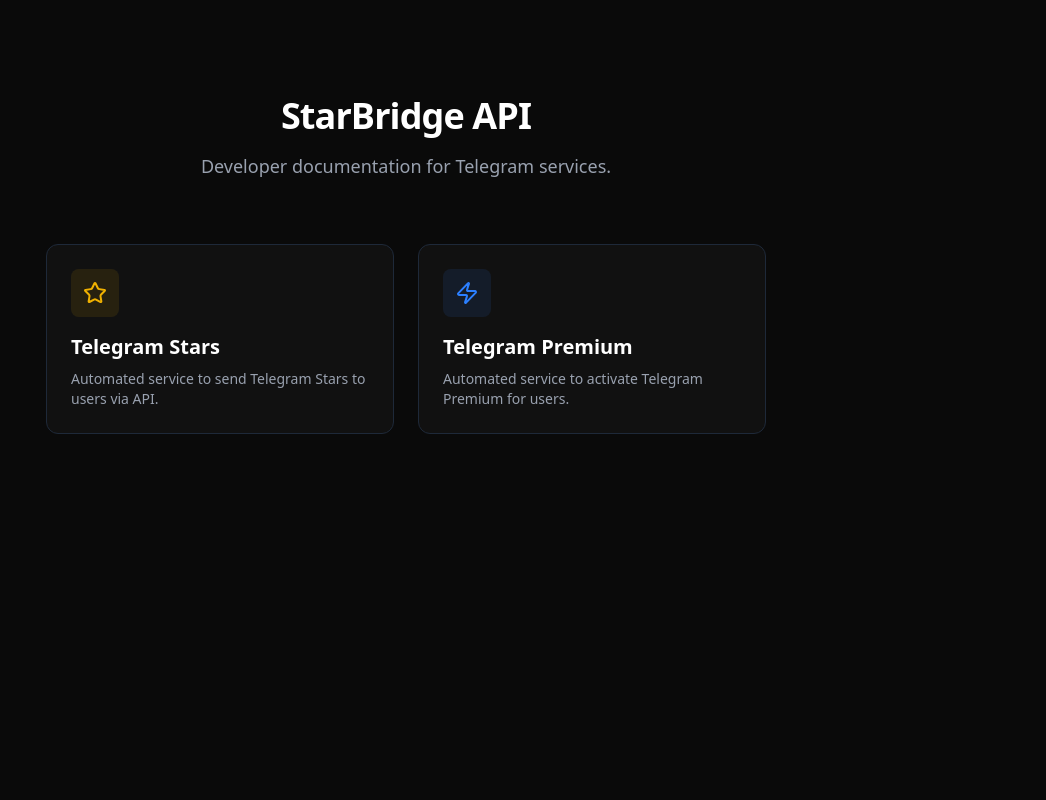
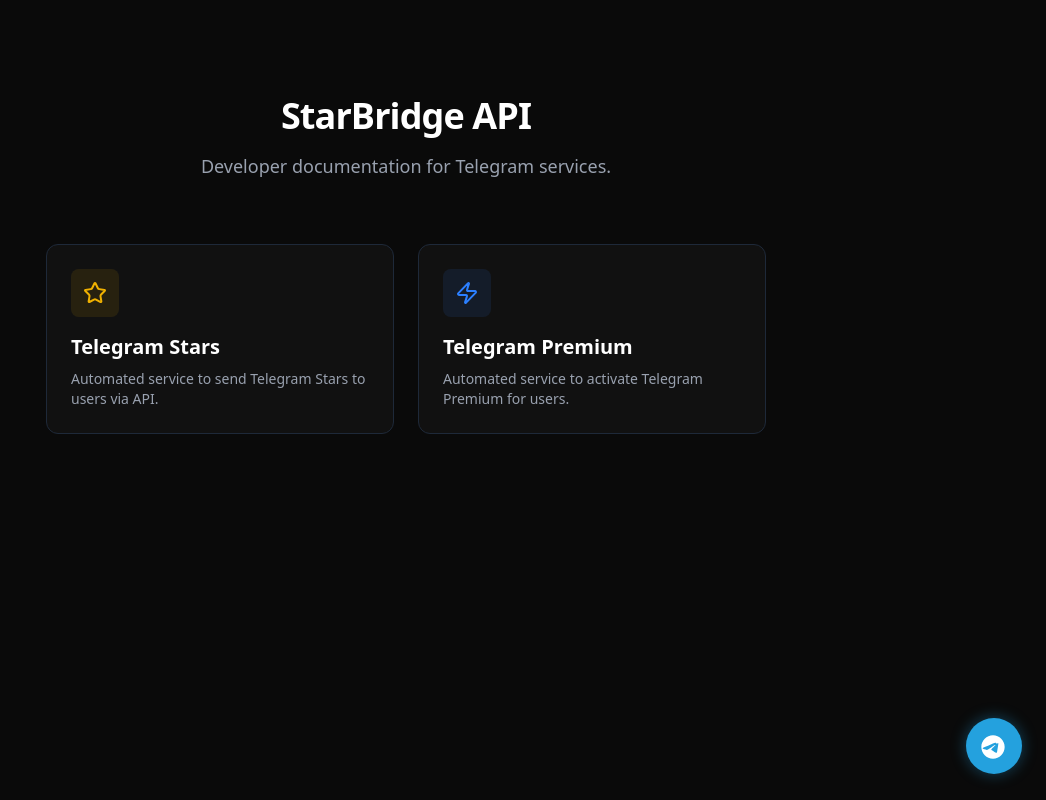
Before and after one commit to muhammadziyoshodmonov09/starbridge, a React (Vite) app: page / in a window 1280 px wide. Shown: the whole page, without its empty margins (234-1280 px from the left). Built offline with nearby package versions, Linux system fonts and the light colour scheme.

Commit message:
fix docs endpoints

```diff
--- a/src/App.tsx
+++ b/src/App.tsx
@@ -51,6 +51,36 @@
     </Card>
   );
 };
+
+const TelegramButton = () => (
+  <>
+    <style>{`
+      @keyframes soft-float {
+        0%, 100% { transform: translateY(0); }
+        50% { transform: translateY(-8px); }
+      }
+      .animate-soft-float {
+        animation: soft-float 3s ease-in-out infinite;
+      }
+    `}</style>
+    <div className="fixed bottom-6 right-6 z-50 flex items-center gap-3 group animate-soft-float">
+      <div className="hidden sm:block text-sm text-gray-400 bg-[#111] border border-gray-800 px-3 py-1.5 rounded-full shadow-lg opacity-0 translate-x-4 transition-all duration-300 group-hover:opacity-100 group-hover:translate-x-0">
+        Created by <span className="text-white font-medium">@Muhammadziyo_dev</span>
+      </div>
+      <a
+        href="https://t.me/Muhammadziyo_dev"
+        target="_blank"
+        rel="noopener noreferrer"
+        className="relative flex items-center justify-center w-14 h-14 bg-[#24A1DE] text-white rounded-full shadow-[0_0_15px_rgba(36,161,222,0.4)] group-hover:shadow-[0_0_25px_rgba(36,161,222,0.6)] group-hover:scale-110 transition-all duration-500"
+        title="Developer: @Muhammadziyo_dev"
+      >
+        <svg className="w-7 h-7 ml-[-2px] mt-[2px]" viewBox="0 0 24 24" fill="currentColor">
+          <path d="M12 2C6.48 2 2 6.48 2 12s4.48 10 10 10 10-4.48 10-10S17.52 2 12 2zm4.64 6.8c-.15 1.58-.8 5.42-1.13 7.19-.14.75-.42 1-.68 1.03-.58.05-1.02-.38-1.58-.75-.88-.58-1.38-.94-2.23-1.5-.99-.65-.35-1.01.22-1.59.15-.15 2.71-2.48 2.76-2.69.01-.03.01-.14-.07-.19-.08-.05-.19-.02-.27 0-.12.03-1.99 1.25-5.61 3.67-.53.36-1.01.53-1.44.52-.47-.01-1.38-.26-2.06-.48-.83-.27-1.49-.42-1.43-.89.03-.22.29-.45.79-.69 3.08-1.33 5.14-2.22 6.18-2.65 2.95-1.23 3.56-1.44 3.96-1.45.09 0 .28.02.39.11.09.08.12.19.13.29.01.07.01.16 0 .25z"/>
+        </svg>
+      </a>
+    </div>
+  </>
+);
 
 export default function App() {
   const [activeView, setActiveView] = useState<ServiceId>('home');
@@ -180,6 +210,7 @@
   return (
     <div className="min-h-screen font-sans selection:bg-blue-500/30">
       {activeView === 'home' ? renderHome() : renderDocs()}
+      <TelegramButton />
     </div>
   );
 }
```
